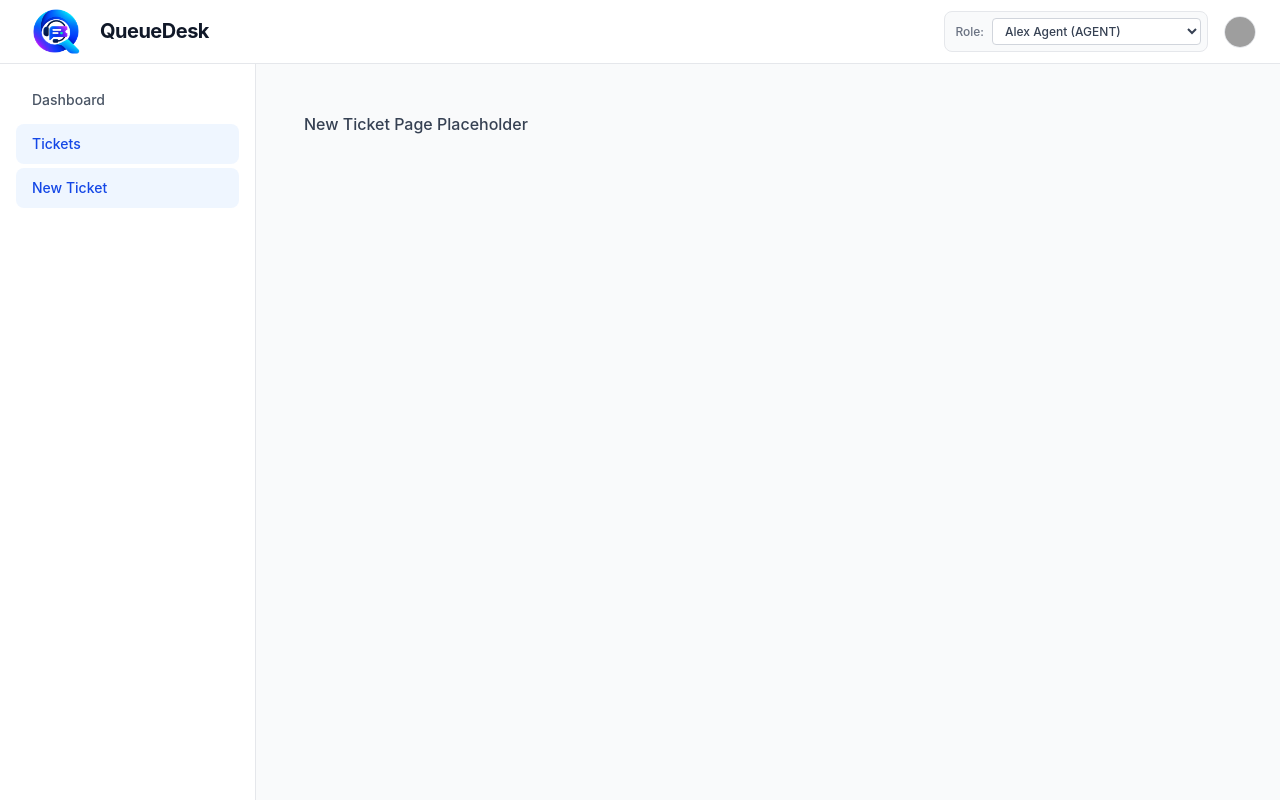
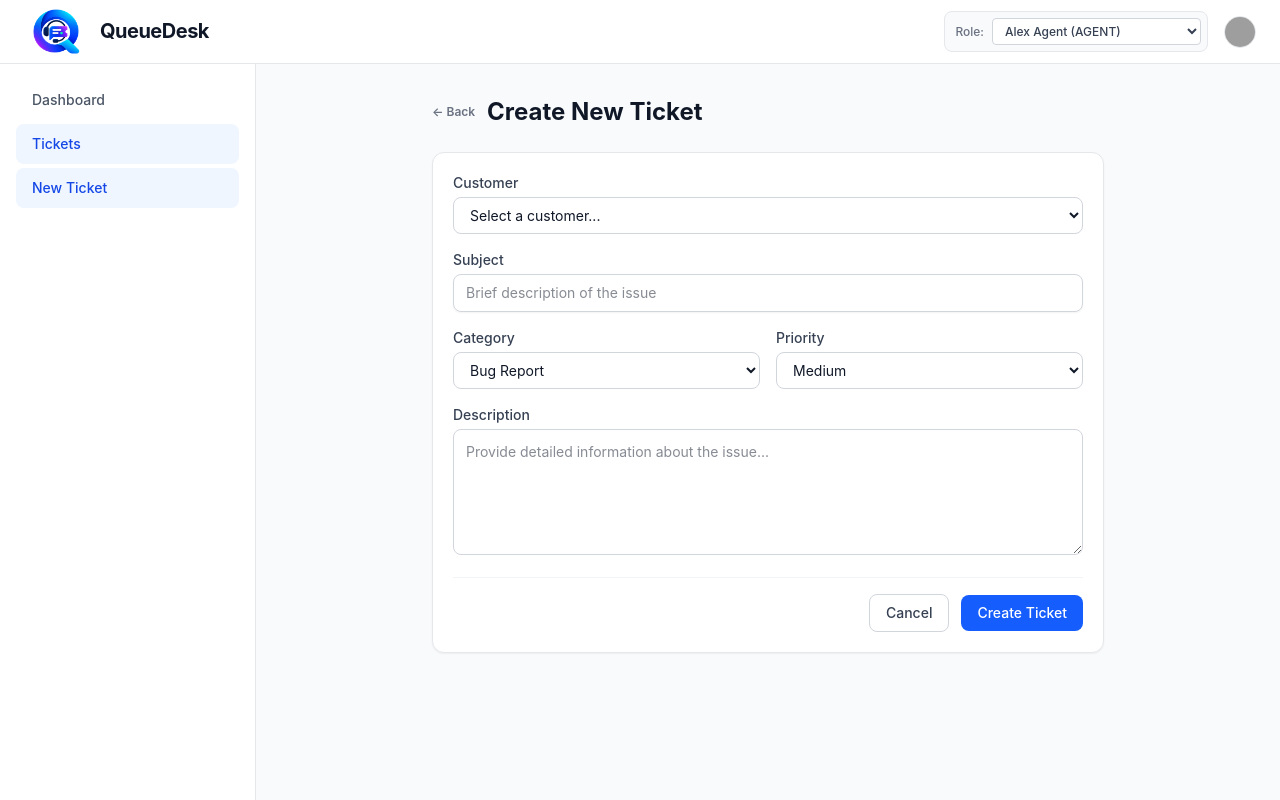
Before and after one commit to Mohammad3322/QueueDesk, a React (Vite) app: page /tickets/new in a window 1280 px wide. Built offline with nearby package versions, Linux system fonts and the light colour scheme; grey boxes are pictures that could not be loaded.

Commit message:
Complete Phase 4 ticket creation and validation

```diff
--- a/src/App.tsx
+++ b/src/App.tsx
@@ -5,6 +5,7 @@ import { AppLayout } from "./components/AppLayout";
 import { DashboardPage } from "./features/dashboard/DashboardPage";
 import { TicketsPage } from "./features/tickets/TicketsPage";
 import { TicketDetailPage } from "./features/tickets/TicketDetailPage";
+import { NewTicketPage } from "./features/tickets/NewTicketPage";
 
 export function App() {
   return (
@@ -15,14 +16,7 @@ export function App() {
             <Route path="/" element={<AppLayout />}>
               <Route index element={<DashboardPage />} />
               <Route path="tickets" element={<TicketsPage />} />
-              <Route
-                path="tickets/new"
-                element={
-                  <div className="p-4 text-gray-700 font-medium">
-                    New Ticket Page Placeholder
-                  </div>
-                }
-              />
+              <Route path="tickets/new" element={<NewTicketPage />} />
               <Route path="tickets/:ticketId" element={<TicketDetailPage />} />
             </Route>
           </Routes>
--- /dev/null
+++ b/src/features/tickets/NewTicketPage.tsx
@@ -0,0 +1,199 @@
+import React, { useState } from "react";
+import { useNavigate, Link } from "react-router-dom";
+import { useTickets } from "../../hooks/useTickets";
+import { MOCK_CUSTOMERS } from "../../mocks/generator";
+import { Card } from "../../components/ui/Card";
+import { Input } from "../../components/ui/Input";
+import { Button } from "../../components/ui/Button";
+import type { TicketPriority } from "../../types";
+
+interface FormErrors {
+  customerId?: string;
+  subject?: string;
+  description?: string;
+  category?: string;
+}
+
+export const NewTicketPage: React.FC = () => {
+  const navigate = useNavigate();
+  const { tickets, updateTicket } = useTickets();
+
+  const [customerId, setCustomerId] = useState("");
+  const [subject, setSubject] = useState("");
+  const [description, setDescription] = useState("");
+  const [category, setCategory] = useState("Bug Report");
+  const [priority, setPriority] = useState<TicketPriority>("medium");
+  const [errors, setErrors] = useState<FormErrors>({});
+
+  const validate = (): boolean => {
+    const newErrors: FormErrors = {};
+
+    if (!customerId) {
+      newErrors.customerId = "Please select a customer";
+    }
+    if (!subject.trim()) {
+      newErrors.subject = "Subject is required";
+    } else if (subject.trim().length < 5) {
+      newErrors.subject = "Subject must be at least 5 characters";
+    }
+    if (!description.trim()) {
+      newErrors.description = "Description is required";
+    } else if (description.trim().length < 10) {
+      newErrors.description = "Description must be at least 10 characters";
+    }
+
+    setErrors(newErrors);
+    return Object.keys(newErrors).length === 0;
+  };
+
+  const handleSubmit = (e: React.FormEvent) => {
+    e.preventDefault();
+    if (!validate()) return;
+
+    const newTicketId = `TICK-${1000 + tickets.length + 1}`;
+    const now = new Date();
+    const dueAt = new Date(now.getTime() + 24 * 3600000).toISOString();
+
+    const newTicket = {
+      id: newTicketId,
+      subject,
+      description,
+      customerId,
+      status: "open" as const,
+      priority,
+      category,
+      tags: ["support", category.toLowerCase().replace(" ", "-")],
+      createdAt: now.toISOString(),
+      updatedAt: now.toISOString(),
+      dueAt,
+    };
+
+    // إضافة التذكرة القائمة
+    updateTicket(newTicketId, newTicket);
+
+    // التوجيه إلى قائمة التذاكر
+    navigate("/tickets");
+  };
+
+  return (
+    <div className="max-w-2xl mx-auto space-y-6">
+      <div className="flex items-center gap-3">
+        <Link
+          to="/tickets"
+          className="text-xs font-semibold text-gray-500 hover:text-gray-900"
+        >
+          ← Back
+        </Link>
+        <h1 className="text-2xl font-bold text-gray-900">Create New Ticket</h1>
+      </div>
+
+      <Card>
+        <form onSubmit={handleSubmit} className="space-y-4">
+          {/* اختيار العميل */}
+          <div>
+            <label className="block text-sm font-medium text-gray-700 mb-1">
+              Customer
+            </label>
+            <select
+              value={customerId}
+              onChange={(e) => setCustomerId(e.target.value)}
+              className={`w-full px-3 py-2 border rounded-lg text-sm bg-white focus:outline-none focus:ring-2 ${
+                errors.customerId
+                  ? "border-red-300 focus:ring-red-200"
+                  : "border-gray-300 focus:ring-blue-200"
+              }`}
+            >
+              <option value="">Select a customer...</option>
+              {MOCK_CUSTOMERS.map((customer) => (
+                <option key={customer.id} value={customer.id}>
+                  {customer.name} ({customer.plan})
+                </option>
+              ))}
+            </select>
+            {errors.customerId && (
+              <p className="mt-1 text-xs text-red-600">{errors.customerId}</p>
+            )}
+          </div>
+
+          {/* العنوان */}
+          <Input
+            label="Subject"
+            placeholder="Brief description of the issue"
+            value={subject}
+            onChange={(e) => setSubject(e.target.value)}
+            error={errors.subject}
+          />
+
+          {/* الفئة والأولوية */}
+          <div className="grid grid-cols-1 sm:grid-cols-2 gap-4">
+            <div>
+              <label className="block text-sm font-medium text-gray-700 mb-1">
+                Category
+              </label>
+              <select
+                value={category}
+                onChange={(e) => setCategory(e.target.value)}
+                className="w-full px-3 py-2 border border-gray-300 rounded-lg text-sm bg-white focus:outline-none focus:ring-2 focus:ring-blue-200"
+              >
+                <option value="Billing">Billing</option>
+                <option value="Account Access">Account Access</option>
+                <option value="Bug Report">Bug Report</option>
+                <option value="Feature Question">Feature Question</option>
+                <option value="Integration">Integration</option>
+              </select>
+            </div>
+
+            <div>
+              <label className="block text-sm font-medium text-gray-700 mb-1">
+                Priority
+              </label>
+              <select
+                value={priority}
+                onChange={(e) => setPriority(e.target.value as TicketPriority)}
+                className="w-full px-3 py-2 border border-gray-300 rounded-lg text-sm bg-white focus:outline-none focus:ring-2 focus:ring-blue-200"
+              >
+                <option value="low">Low</option>
+                <option value="medium">Medium</option>
+                <option value="high">High</option>
+                <option value="critical">Critical</option>
+              </select>
+            </div>
+          </div>
+
+          {/* التفاصيل */}
+          <div>
+            <label className="block text-sm font-medium text-gray-700 mb-1">
+              Description
+            </label>
+            <textarea
+              rows={5}
+              value={description}
+              onChange={(e) => setDescription(e.target.value)}
+              placeholder="Provide detailed information about the issue..."
+              className={`w-full p-3 border rounded-lg text-sm focus:outline-none focus:ring-2 ${
+                errors.description
+                  ? "border-red-300 focus:ring-red-200"
+                  : "border-gray-300 focus:ring-blue-200"
+              }`}
+            />
+            {errors.description && (
+              <p className="mt-1 text-xs text-red-600">{errors.description}</p>
+            )}
+          </div>
+
+          {/* أزرار الإجراءات */}
+          <div className="flex items-center justify-end gap-3 pt-4 border-t border-gray-100">
+            <Link to="/tickets">
+              <Button type="button" variant="outline">
+                Cancel
+              </Button>
+            </Link>
+            <Button type="submit" variant="primary">
+              Create Ticket
+            </Button>
+          </div>
+        </form>
+      </Card>
+    </div>
+  );
+};
```
